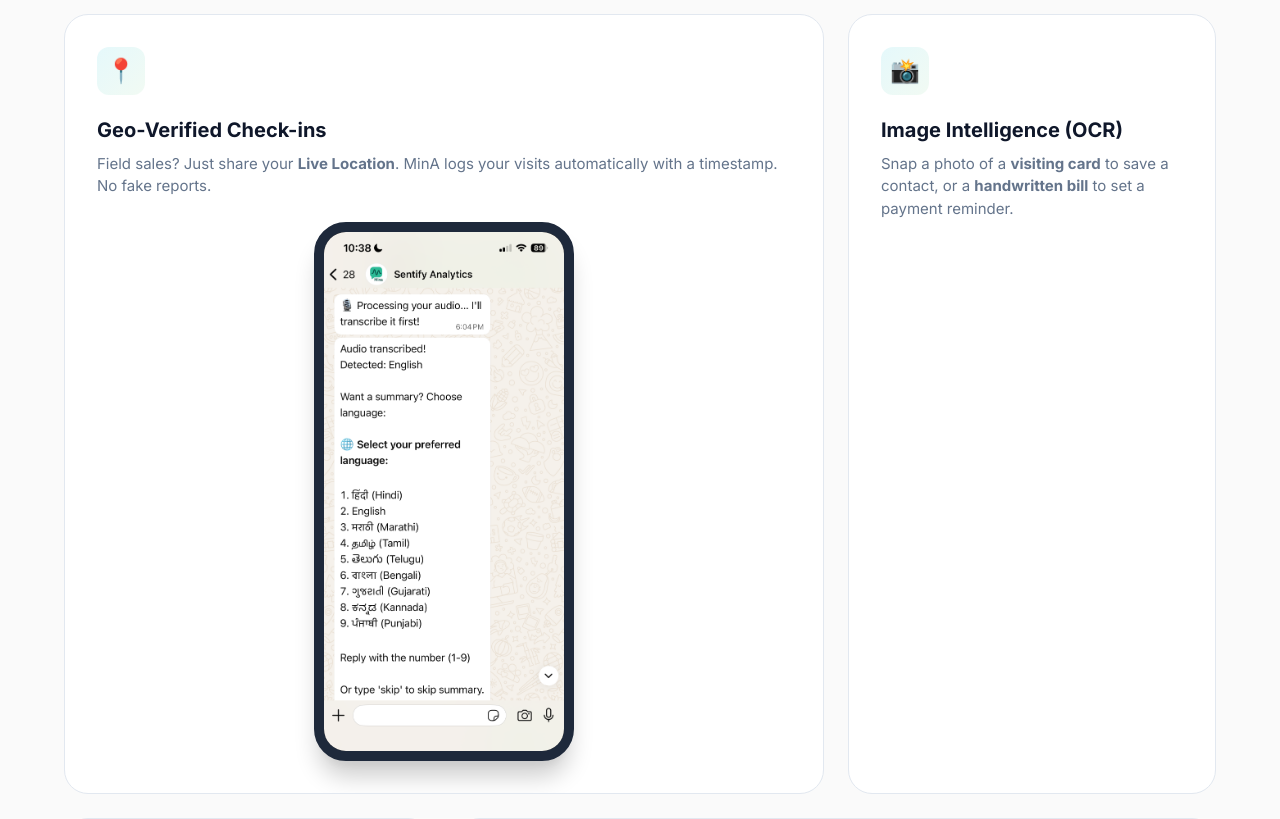
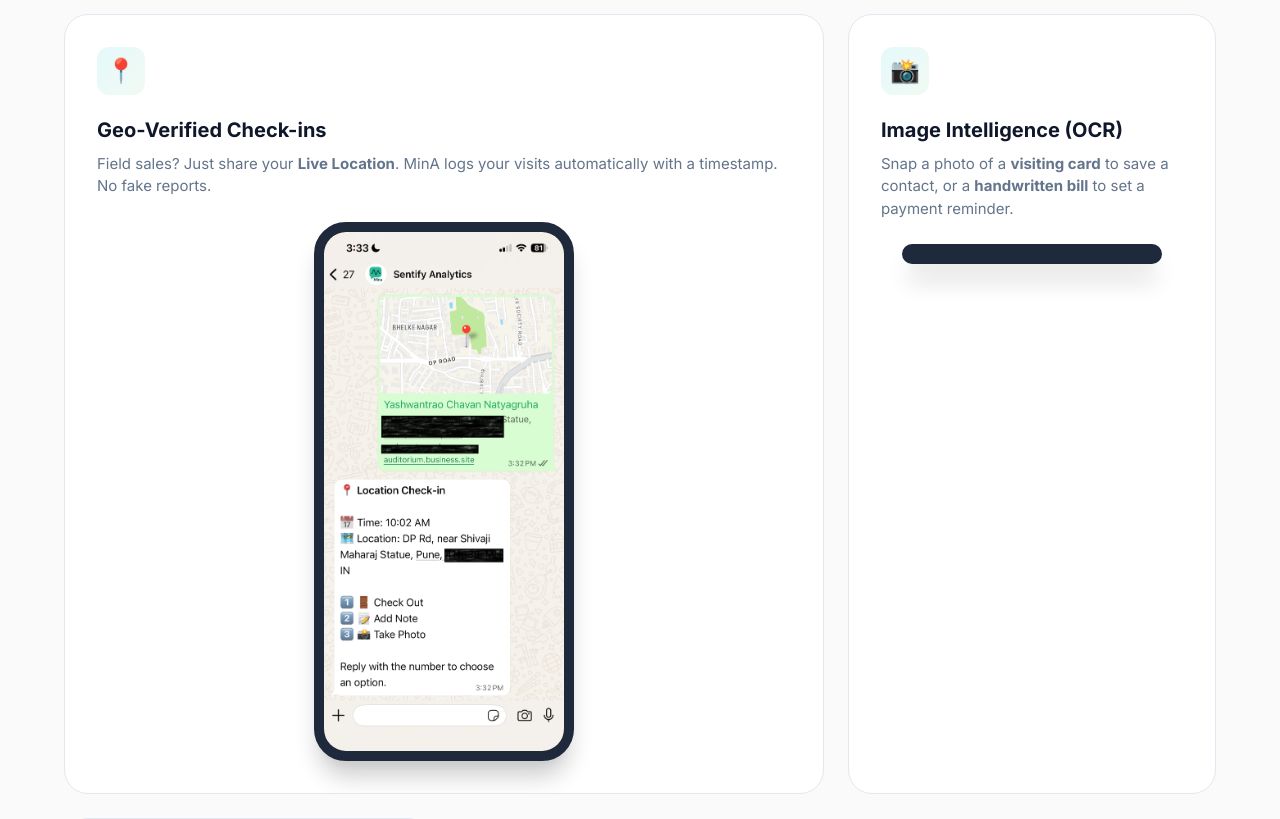
Before and after one commit to gbhide1993/mina--multilang-minutes, a Flask app: page / in a window 1280 px wide. Shown: the part 2600-3419 px from the top of the page. Run offline with Flask 3, Linux system fonts and the light colour scheme.

Commit message:
Update index.html

```diff
--- a/templates/index.html
+++ b/templates/index.html
@@ -395,8 +395,10 @@
           <div class="slideshow-container">
             <div class="slideshow-item"><img src="./static/tasks_list.PNG" alt="MinA Interface showing extracted tasks"></div>
             <div class="slideshow-item"><img src="./static/daily_summary.PNG" alt="MinA Daily Task Summary"></div>
-            <div class="slideshow-item"><img src="./static/mina_ss_1.png" alt="MinA Voice Note Upload"></div>
-            <div class="slideshow-item"><img src="./static/mina_ss_2.png" alt="MinA Language Selection"></div>
+            <div class="slideshow-item"><img src="./static/business_card_info.PNG" alt="MinA image OCR"></div>
+            <div class="slideshow-item"><img src="./static/handwritten_extraction.PNG" alt="MinA hnadwritten "></div>
+            <div class="slideshow-item"><img src="./static/location.PNG" alt="MinA location Selection"></div>
+            <div class="slideshow-item"><img src="./static/weekly_summary.PNG" alt="MinA weekly Task Summary"></div>
           </div>
         </div>
       </div>
@@ -450,21 +452,36 @@
         <p>Field sales? Just share your <strong>Live Location</strong>. MinA logs your visits automatically with a timestamp. No fake reports.</p>
         <div class="bento-phone-container">
             <div class="bento-phone iphone-frame">
-                <img src="./static/languages.PNG" class="bento-img" style="object-fit: cover; object-position: top;" alt="Language selection">
+                <img src="./static/location.PNG" class="bento-img" style="object-fit: cover; object-position: top;" alt="Language selection">
             </div>
         </div>
       </div>
 
       <div class="bento-card">
-        <div class="bento-icon">📸</div>
-        <h3>Image Intelligence (OCR)</h3>
-        <p>Snap a photo of a <strong>visiting card</strong> to save a contact, or a <strong>handwritten bill</strong> to set a payment reminder.</p>
-      </div>
+           <div class="bento-icon">📸</div>
+           <h3>Image Intelligence (OCR)</h3>
+           <p>Snap a photo of a <strong>visiting card</strong> to save a contact, or a <strong>handwritten bill</strong> to set a payment reminder.</p>
+           <div class="bento-phone-container">
+        <div class="bento-phone iphone-frame">
+            <div class="slideshow-container">
+                <div class="slideshow-item"><img src="./static/business_card_info.PNG" alt="OCR Business Card Extraction"></div>
+                <div class="slideshow-item"><img src="./static/handwritten_extraction.PNG" alt="OCR Handwritten Extraction"></div>
+                <div class="slideshow-item"><img src="./static/create_tasks_handwritten.PNG" alt="OCR Task Creation from Image"></div>
+            </div>
+        </div>
+    </div>
+</div>
 
       <div class="bento-card">
         <div class="bento-icon">🔢</div>
         <h3>Simple Numbered Responses</h3>
         <p>Don't type complex commands. Just reply "1" to mark done, "2" to snooze. Designed for busy hands.</p>
+        <div class="bento-phone-container">
+            <div class="bento-phone iphone-frame">
+                <img src="./static/create_tasks_handwritten.PNG" class="bento-img" style="object-fit: cover; object-position: top;" alt="Language selection">
+            </div>
+        </div>
+      </div>
       </div>
 
       <div class="bento-card span-2">
```
